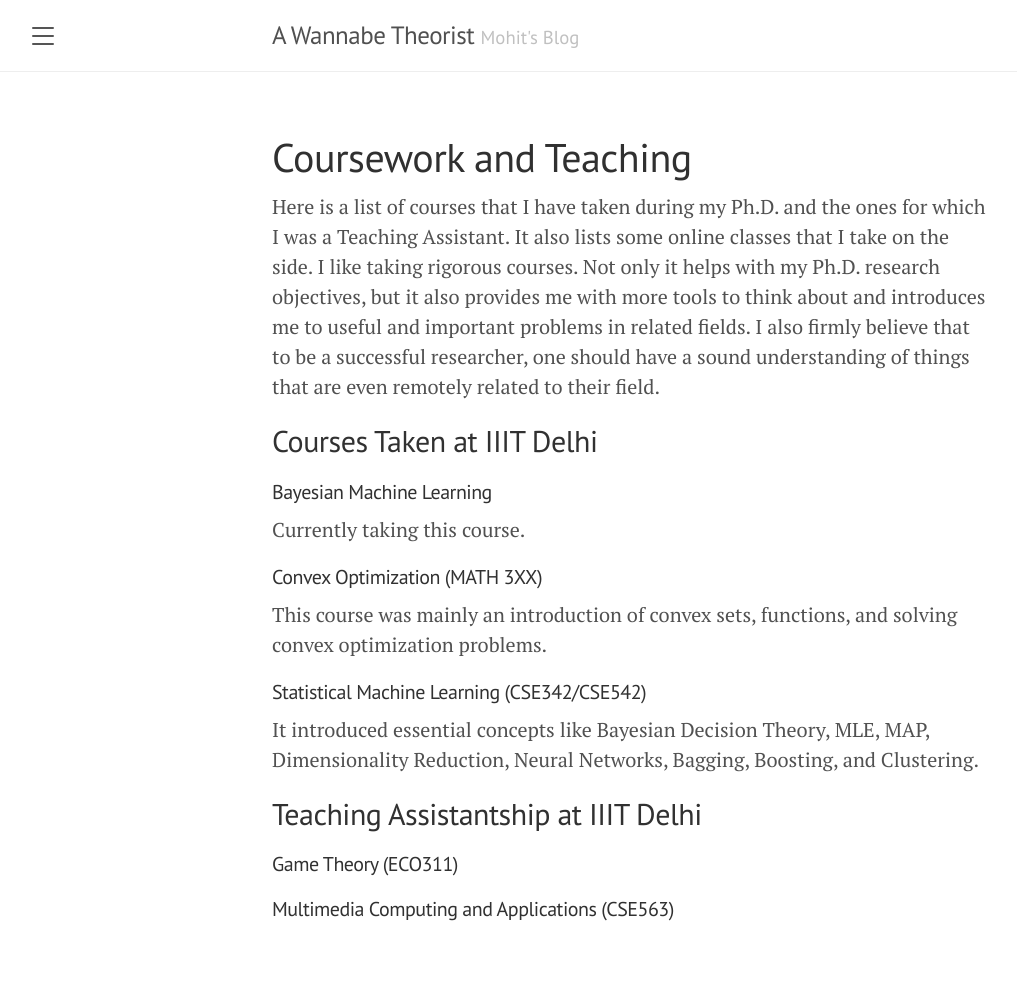
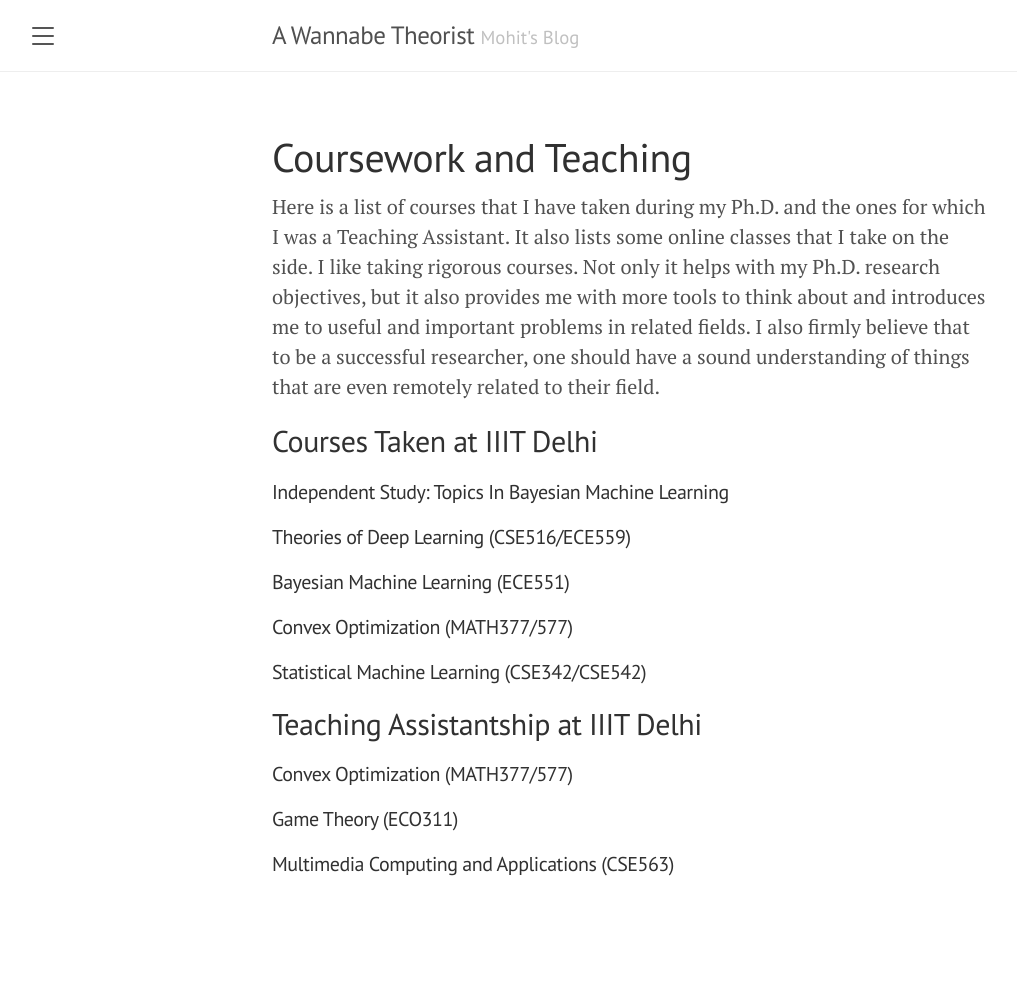
Before and after one commit to mohitsharma29/mohitsharma29.github.io.old, a Jekyll site: the page built from coursework.md, in a window 1280 px wide. Shown: the whole page, without its empty margins (8-1025 px from the left). Built offline with Jekyll 4.4.1, drawn with Linux system fonts in a browser that asks for light colours; after the commit the page ends 957 px from its top, so only the background shows below that.

```diff
--- a/coursework.md
+++ b/coursework.md
@@ -7,17 +7,15 @@ Here is a list of courses that I have taken during my Ph.D. and the ones for whi
 
 ## Courses Taken at IIIT Delhi
 
-#### Bayesian Machine Learning
-Currently taking this course.
-
-#### Convex Optimization (MATH 3XX)
-This course was mainly an introduction of convex sets, functions, and solving convex optimization problems.
-
+#### Independent Study: Topics In Bayesian Machine Learning
+#### Theories of Deep Learning (CSE516/ECE559)
+#### Bayesian Machine Learning (ECE551)
+#### Convex Optimization (MATH377/577)
 #### Statistical Machine Learning (CSE342/CSE542)
-It introduced essential concepts like Bayesian Decision Theory, MLE, MAP, Dimensionality Reduction, Neural Networks, Bagging, Boosting, and Clustering.
 
 ## Teaching Assistantship at IIIT Delhi
 
+#### Convex Optimization (MATH377/577)
 #### Game Theory (ECO311)
 #### Multimedia Computing and Applications (CSE563)
 
```
Also changed, not shown: about.md (+3 -3 lines), reading.md (+5 -1 lines).
